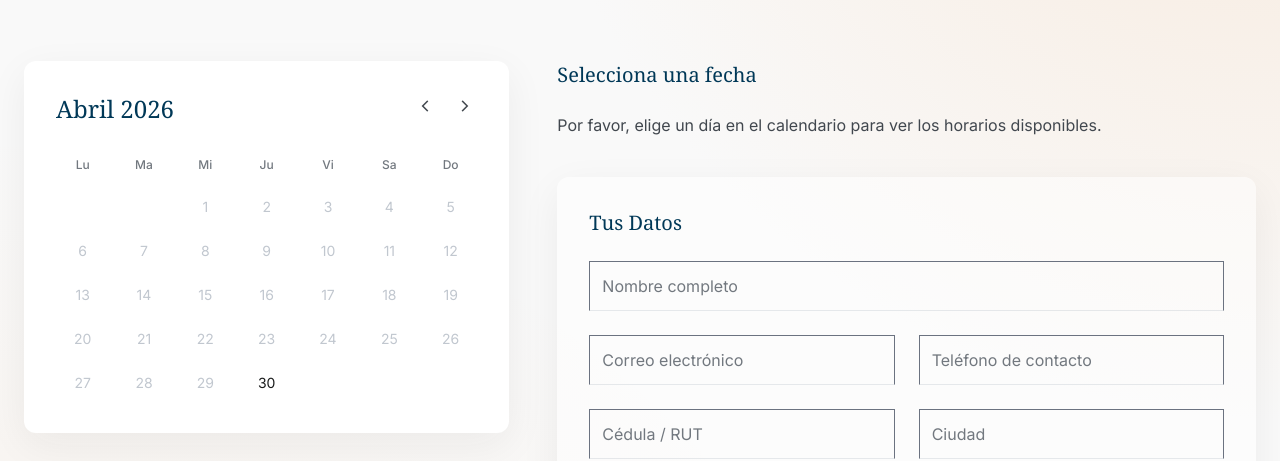
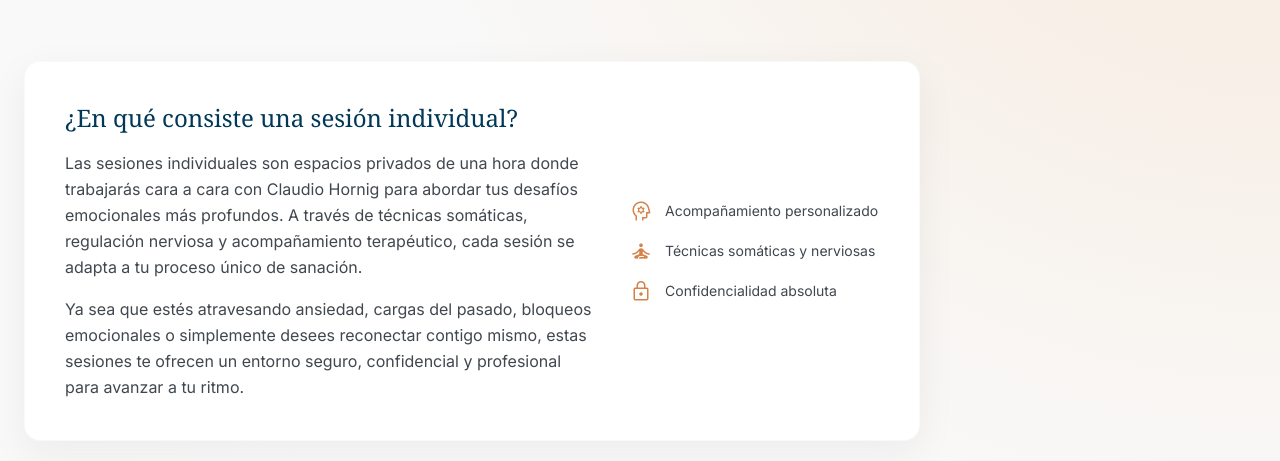
Before and after one commit to nehuenmartinsj-boop/WebClaudioHornig, a website: page agenda.html in a window 1280 px wide. Shown: the part 355-816 px from the top of the page. Drawn offline with nearby package versions, Linux system fonts and the light colour scheme; a web font is replaced by a local one.

Commit message:
Agregar descripcion de sesiones individuales en agenda.html

```diff
--- a/agenda.html
+++ b/agenda.html
@@ -180,6 +180,33 @@
 <!-- ============================================ -->
 <!-- SECCIÓN DE RESERVA (Grid 2 columnas) -->
 <!-- ============================================ -->
+<!-- ============================================ -->
+<!-- DESCRIPCIÓN DE SESIONES INDIVIDUALES -->
+<!-- ============================================ -->
+<section class="max-w-4xl mb-16 p-8 md:p-10 bg-surface-container-lowest rounded-2xl editorial-shadow border border-outline-variant/10">
+<div class="grid md:grid-cols-3 gap-8">
+<div class="md:col-span-2 space-y-4">
+<h2 class="font-headline text-2xl text-primary">¿En qué consiste una sesión individual?</h2>
+<p class="text-on-surface-variant leading-relaxed">Las sesiones individuales son espacios privados de una hora donde trabajarás cara a cara con Claudio Hornig para abordar tus desafíos emocionales más profundos. A través de técnicas somáticas, regulación nerviosa y acompañamiento terapéutico, cada sesión se adapta a tu proceso único de sanación.</p>
+<p class="text-on-surface-variant leading-relaxed">Ya sea que estés atravesando ansiedad, cargas del pasado, bloqueos emocionales o simplemente desees reconectar contigo mismo, estas sesiones te ofrecen un entorno seguro, confidencial y profesional para avanzar a tu ritmo.</p>
+</div>
+<div class="flex flex-col gap-4 justify-center">
+<div class="flex items-center gap-3 text-sm text-on-surface-variant">
+<span class="material-symbols-outlined text-naranja-vivo">psychology</span>
+<span>Acompañamiento personalizado</span>
+</div>
+<div class="flex items-center gap-3 text-sm text-on-surface-variant">
+<span class="material-symbols-outlined text-naranja-vivo">self_improvement</span>
+<span>Técnicas somáticas y nerviosas</span>
+</div>
+<div class="flex items-center gap-3 text-sm text-on-surface-variant">
+<span class="material-symbols-outlined text-naranja-vivo">lock</span>
+<span>Confidencialidad absoluta</span>
+</div>
+</div>
+</div>
+</section>
+
 <div class="grid grid-cols-1 lg:grid-cols-12 gap-8 lg:gap-12 items-start">
 
 <!-- ============================================ -->
```
